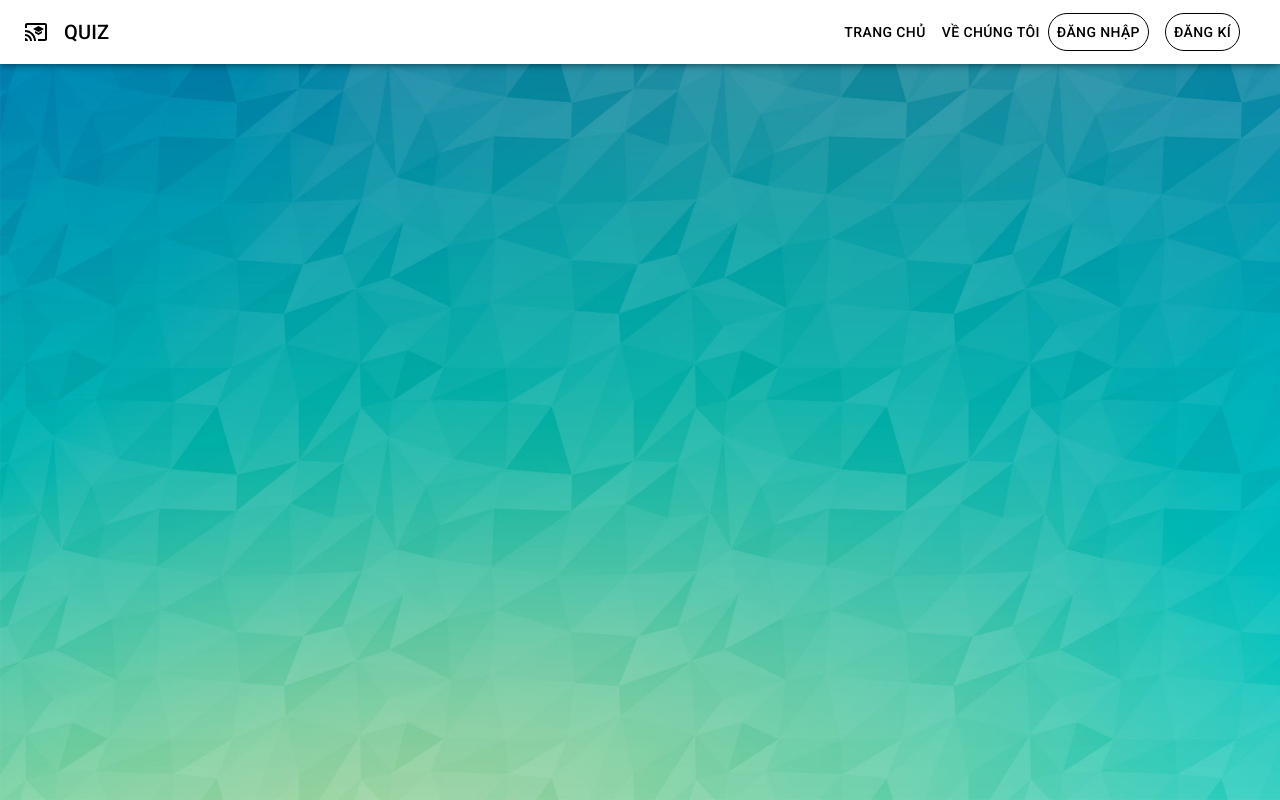
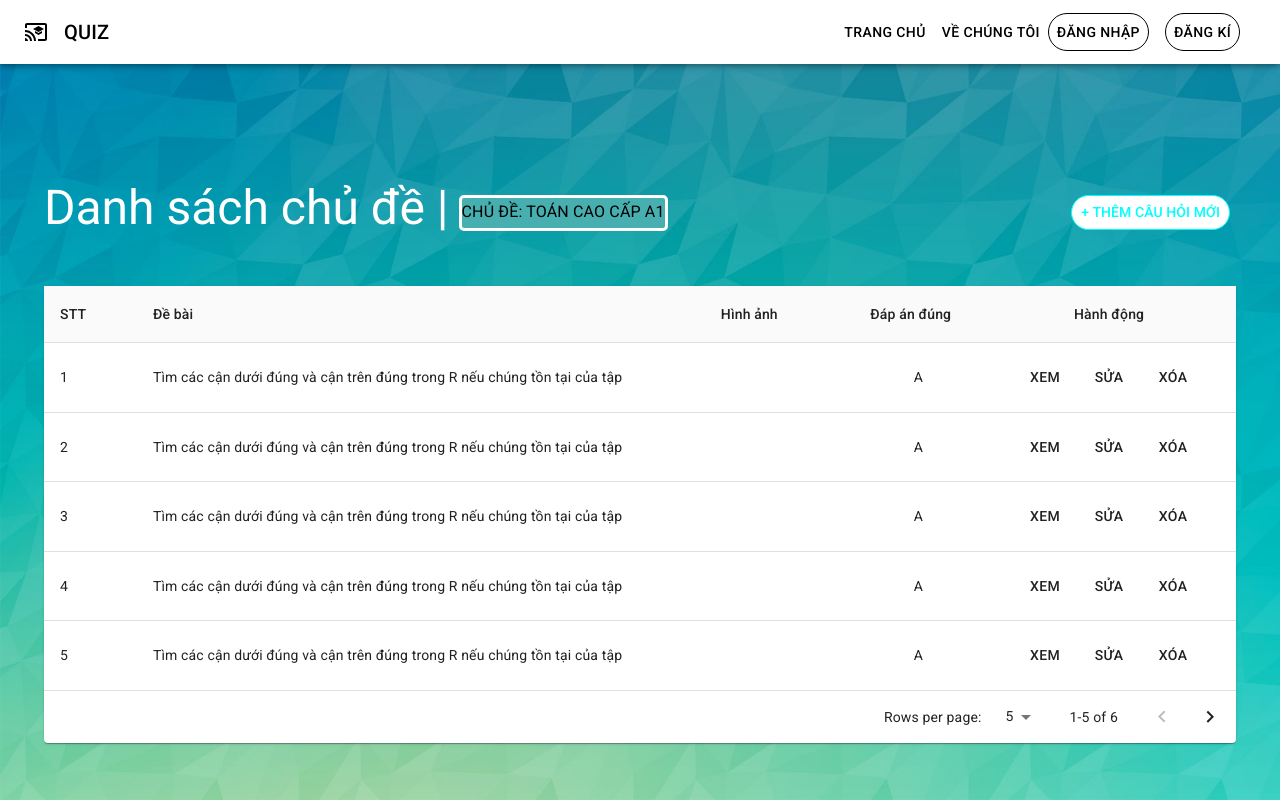
Before and after one commit to online-test-project-springboot/online-test-frontend, a React (Create React App) app: page /topic-list/add in a window 1280 px wide. Built offline with nearby package versions, Linux system fonts and the light colour scheme.

Commit message:
feature question -question list page

```diff
--- /dev/null
+++ b/src/features/Topic/components/AddQuestionForm.jsx
@@ -0,0 +1,9 @@
+import React from 'react';
+
+AddQuestionForm.propTypes = {};
+
+function AddQuestionForm(props) {
+  return <div>hahahaha</div>;
+}
+
+export default AddQuestionForm;
--- /dev/null
+++ b/src/features/Topic/components/QuestionList.jsx
@@ -0,0 +1,116 @@
+import { Button } from '@material-ui/core';
+import Paper from '@material-ui/core/Paper';
+import { makeStyles } from '@material-ui/core/styles';
+import Table from '@material-ui/core/Table';
+import TableBody from '@material-ui/core/TableBody';
+import TableCell from '@material-ui/core/TableCell';
+import TableContainer from '@material-ui/core/TableContainer';
+import TableHead from '@material-ui/core/TableHead';
+import TablePagination from '@material-ui/core/TablePagination';
+import TableRow from '@material-ui/core/TableRow';
+import PropTypes from 'prop-types';
+import React, { useState } from 'react';
+
+QuestionList.propTypes = {
+  data: PropTypes.array,
+};
+
+const columns = [
+  { id: 'thread', label: 'Đề bài', minWidth: 100 },
+  {
+    id: 'img',
+    label: 'Hình ảnh',
+    minWidth: 100,
+  },
+  {
+    id: 'trueAnswer',
+    label: 'Đáp án đúng',
+    minWidth: 20,
+    align: 'center',
+  },
+];
+
+const useStyles = makeStyles({
+  root: {
+    width: '100%',
+    marginTop: '50px',
+  },
+  container: {
+    maxHeight: 440,
+  },
+});
+
+function QuestionList({ data = [] }) {
+  const classes = useStyles();
+  const [page, setPage] = useState(0);
+  const [rowsPerPage, setRowsPerPage] = useState(5);
+
+  const handleChangePage = (event, newPage) => {
+    console.log(newPage);
+    setPage(newPage);
+  };
+
+  const handleChangeRowsPerPage = (event) => {
+    setRowsPerPage(+event.target.value);
+    setPage(0);
+  };
+
+  return (
+    <Paper className={classes.root}>
+      <TableContainer className={classes.container}>
+        <Table stickyHeader aria-label="sticky table">
+          <TableHead>
+            <TableRow>
+              <TableCell key="stt" style={{ minWidth: 50 }}>
+                STT
+              </TableCell>
+              {columns.map((column) => (
+                <TableCell key={column.id} style={{ minWidth: column.minWidth }}>
+                  {column.label}
+                </TableCell>
+              ))}
+
+              <TableCell key="action" align="center">
+                Hành động
+              </TableCell>
+            </TableRow>
+          </TableHead>
+          <TableBody>
+            {data
+              .slice(page * rowsPerPage, page * rowsPerPage + rowsPerPage)
+              .map((question, index) => {
+                return (
+                  <TableRow hover role="checkbox" tabIndex={-1} key={question.id}>
+                    <TableCell key={index}>{page * rowsPerPage + index + 1}</TableCell>
+                    {columns.map((column) => {
+                      const value = question[column.id];
+                      return (
+                        <TableCell key={column.id} align={column.align}>
+                          {value}
+                        </TableCell>
+                      );
+                    })}
+                    <TableCell key="action" align="center">
+                      <Button>Xem</Button>
+                      <Button>Sửa</Button>
+                      <Button>Xóa</Button>
+                    </TableCell>
+                  </TableRow>
+                );
+              })}
+          </TableBody>
+        </Table>
+      </TableContainer>
+      <TablePagination
+        rowsPerPageOptions={[5, 10, 20]}
+        component="div"
+        count={data.length}
+        rowsPerPage={rowsPerPage}
+        page={page}
+        onPageChange={handleChangePage}
+        onRowsPerPageChange={handleChangeRowsPerPage}
+      />
+    </Paper>
+  );
+}
+export default QuestionList;
--- a/src/features/Topic/components/TopicList.jsx
+++ b/src/features/Topic/components/TopicList.jsx
@@ -1,9 +1,9 @@
+import { Box, Card, CardContent, Grid, makeStyles, Typography } from '@material-ui/core';
+import AddIcon from '@material-ui/icons/Add';
+import PropTypes from 'prop-types';
 import React from 'react';
-  import PropTypes from 'prop-types';
-  import { Box, Card, CardContent, Grid, makeStyles, Typography } from '@material-ui/core';
-  import Topic from './Topic';
-  import AddIcon from '@material-ui/icons/Add';
-  import { Link } from 'react-router-dom';
+import { Link, useRouteMatch } from 'react-router-dom';
+import Topic from './Topic';
 
   TopicList.propTypes = {
     data: PropTypes.array,
@@ -32,11 +32,13 @@ import React from 'react';
 
   function TopicList({ data = [] }) {
     const classes = useStyles();
+    const match = useRouteMatch();
+
     return (
       <Box margin={3}>
         <Grid container>
           <Grid item>
-            <Link to="/topic-list/create" className={classes.link}>
+          <Link to={`${match.path}/create`} className={classes.link}>
               <Card className={classes.root}>
                 <CardContent>
                   <AddIcon className={classes.icon} />
@@ -50,7 +52,8 @@ import React from 'react';
           </Grid>
           {data.map((topic, index) => (
             <Grid item key={topic.code}>
-              <Topic topic={topic} />
+            <Link to={`${match.path}/${topic.code}`}><Topic topic={topic} /></Link>
+
             </Grid>
           ))}
         </Grid>
--- a/src/features/Topic/index.jsx
+++ b/src/features/Topic/index.jsx
@@ -2,6 +2,7 @@ import { Box, makeStyles } from '@material-ui/core';
 import React from 'react';
 import { Route, Switch, useRouteMatch } from 'react-router-dom';
 import CreatePage from './page/CreatePage';
+import DetailPage from './page/DetailPage';
 import ListPage from './page/ListPage';
 
 TopicFeature.propTypes = {};
@@ -26,7 +27,7 @@ function TopicFeature(props) {
       <Switch>
         <Route path={match.path} component={ListPage} exact />
         <Route path={`${match.path}/create`} component={CreatePage} exact />
-        {/* <Route path={${match.path}/} component={DetailPage} exact />  */}
+        <Route path={`${match.path}/:topicId`} component={DetailPage} exact />
       </Switch>
     </Box>
   );
--- a/src/features/Topic/page/DetailPage/index.jsx
+++ b/src/features/Topic/page/DetailPage/index.jsx
@@ -1,15 +1,141 @@
-import React from 'react';
+import {
+  Box,
+  Button,
+  Container,
+  Dialog,
+  DialogContent,
+  makeStyles,
+  Typography
+} from '@material-ui/core';
+import AddQuestionForm from 'features/Topic/components/AddQuestionForm';
+import QuestionList from 'features/Topic/components/QuestionList';
+import React, { useState } from 'react';
 
-DetailPage.propTypes = {
+  DetailPage.propTypes = {};
+  const useStyles = makeStyles((theme) => ({
+    title: {
+      textAlign: 'left',
+      display: 'inline',
+    },
 
-};
+    nameTopic: {
+      color: 'black',
+      display: 'inline-block',
+      borderStyle: 'solid',
+      borderColor: 'white',
+      borderRadius: '5px',
+      background: '#47afaf',
+      height: '30px',
+      marginLeft: '10px',
+      marginTop: '15px',
+    },
 
-function DetailPage(props) {
+    row: {
+      display: 'flex',
+    },
+
+    btnCreate: {
+      marginTop: '15px',
+      color: 'aqua',
+      borderStyle: '1px solid',
+      borderColor: 'aqua',
+      borderRadius: '30px',
+      height: '35px',
+      background: 'white',
+      position: 'absolute',
+      right: '50px',
+    },
+  }));
+
+  function DetailPage(props) {
+    const classes = useStyles();
+    const [open, setOpen] = useState(false);
+
+    const handleClose = (event, reason) => {
+      if (reason !== 'backdropClick') {
+        setOpen(false);
+      }
+    };
+
+    const handleClickOpen = () => {
+      setOpen(true);
+    };
+    const data = {
+      name: 'Toán cao cấp A1',
+      listQuestion: [
+        {
+          id: 1,
+          thread: 'Tìm các cận dưới đúng và cận trên đúng trong R nếu chúng tồn tại của tập',
+          img: '',
+          trueAnswer: 'A',
+        },
+        {
+          id: 2,
+          thread: 'Tìm các cận dưới đúng và cận trên đúng trong R nếu chúng tồn tại của tập',
+          img: '',
+          trueAnswer: 'A',
+        },
+        {
+          id: 3,
+          thread: 'Tìm các cận dưới đúng và cận trên đúng trong R nếu chúng tồn tại của tập',
+          img: '',
+          trueAnswer: 'A',
+        },
+        {
+          id: 4,
+          thread: 'Tìm các cận dưới đúng và cận trên đúng trong R nếu chúng tồn tại của tập',
+          img: '',
+          trueAnswer: 'A',
+        },
+        {
+          id: 5,
+          thread: 'Tìm các cận dưới đúng và cận trên đúng trong R nếu chúng tồn tại của tập',
+          img: '',
+          trueAnswer: 'A',
+        },
+        {
+          id: 6,
+          thread: 'Tìm các cận dưới đúng và cận trên đúng trong R nếu chúng tồn tại của tập',
+          img: '',
+          trueAnswer: 'A',
+        },
+      ],
+    };
     return (
-        <div>
+      <Box>
+        <Container>
+          <Box className={classes.row}>
+            <Typography className={classes.title} variant="h3">
+              Danh sách chủ đề |
+            </Typography>
+            <Box className={classes.nameTopic}>
+              <Typography variant="subtitle1">CHỦ ĐỀ: {data.name.toUpperCase()}</Typography>
+            </Box>
+            <Button
+              size="small"
+              variant="outlined"
+              onClick={handleClickOpen}
+              className={classes.btnCreate}
+            >
+              <Typography variant="subtitle2">+ Thêm câu hỏi mới</Typography>
+            </Button>
+          </Box>
+          <QuestionList data={data.listQuestion} />
+        </Container>
 
-        </div>
+        <Dialog
+          disableEscapeKeyDown
+          open={open}
+          onClose={handleClose}
+          aria-labelledby="form-dialog-title"
+        >
+          <DialogContent>
+            <AddQuestionForm />
+
+          </DialogContent>
+        </Dialog>
+      </Box>
     );
-}
+  }
 
-export default DetailPage;
+  export default DetailPage;
```
